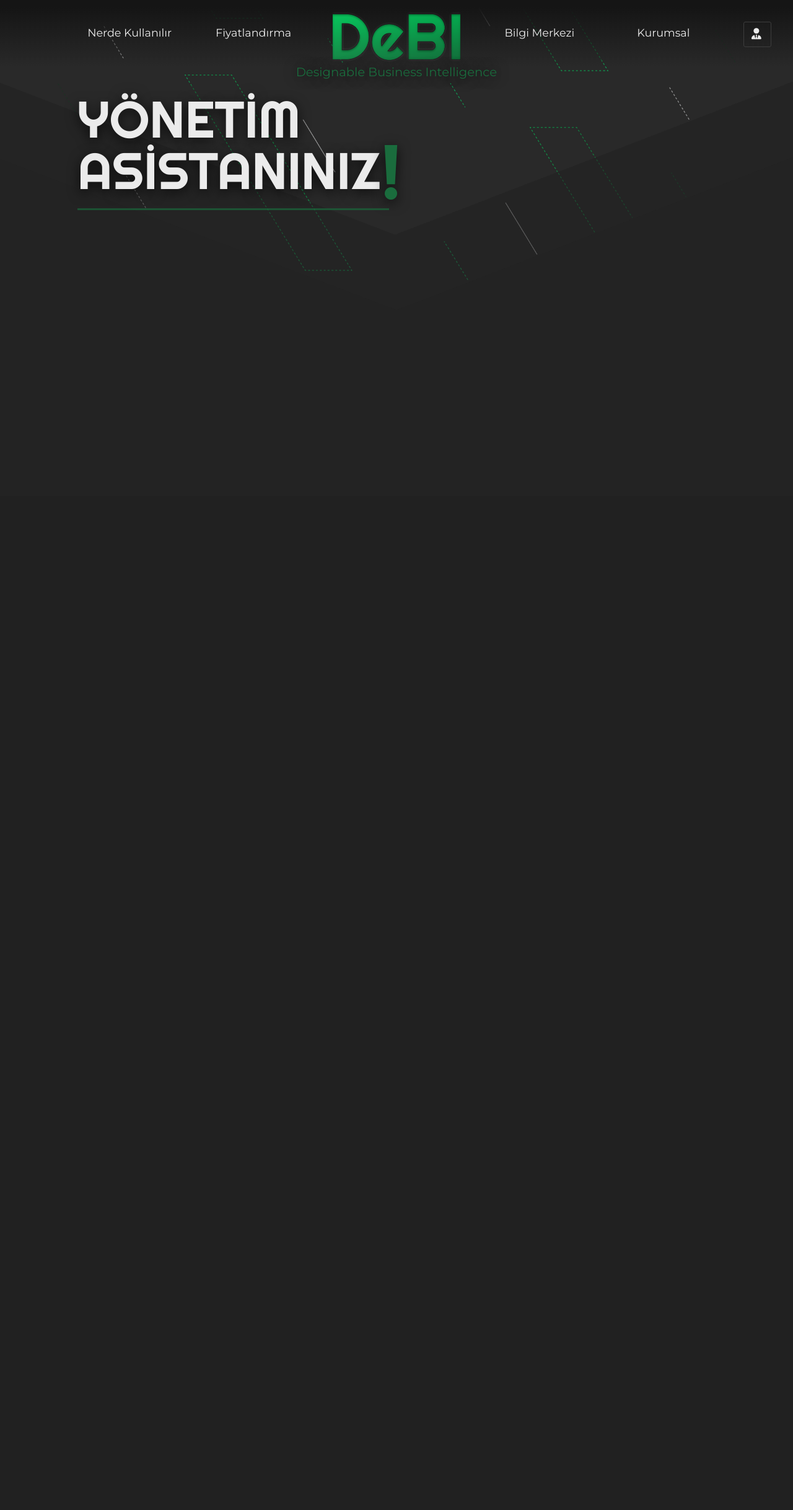
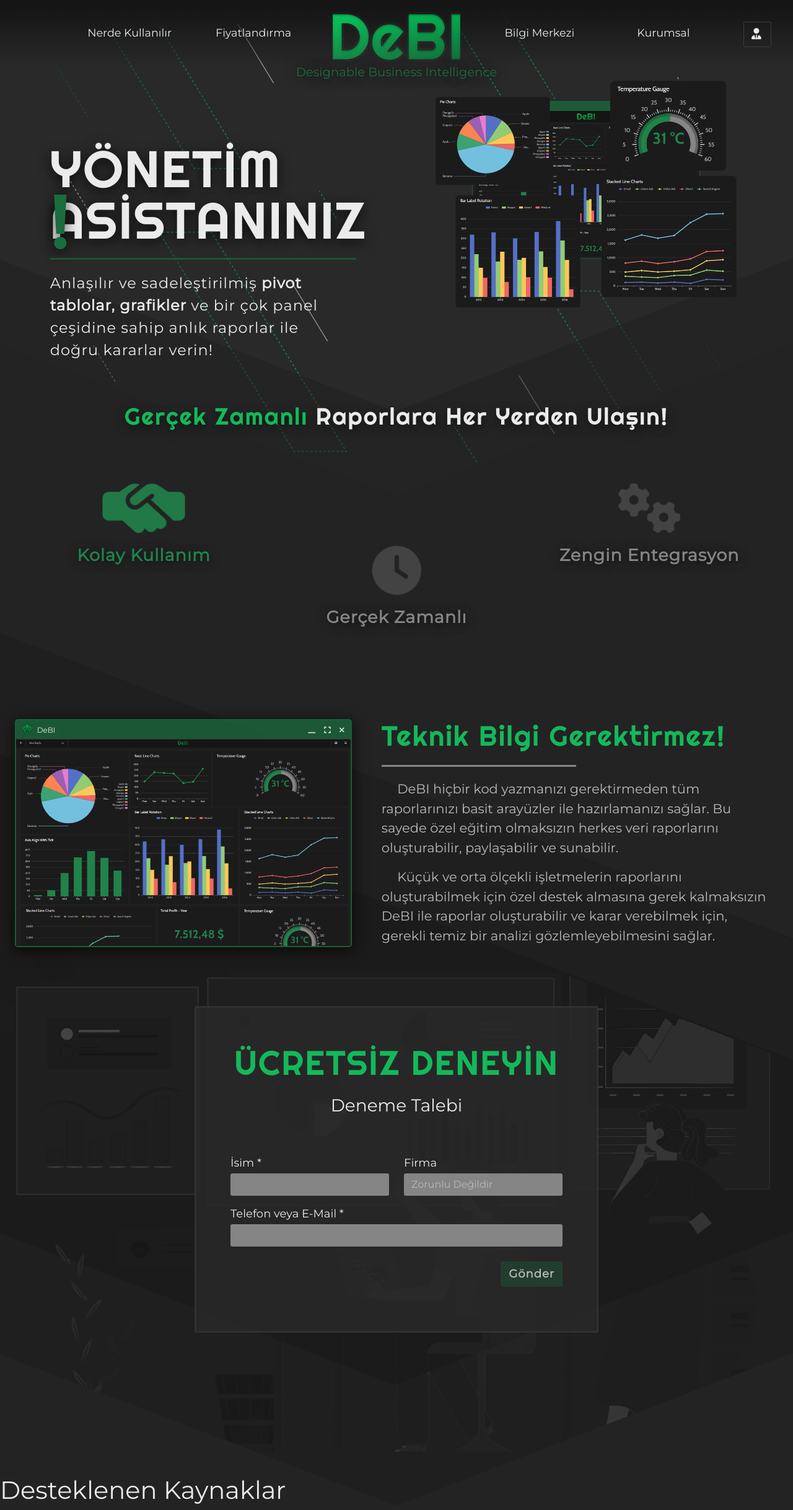
Before and after one commit to Akatron-Network/Wordpress-Debi-Theme, a PHP site: page / in a window 1280 px wide. Shown: the whole page at 62% size. Before the commit the page ends 452 px from the top, so only its background shows below. Run offline with PHP 8.4, Linux system fonts and the light colour scheme.

Commit message:
design update

```diff
--- /dev/null
+++ b/design/index-assets/errors.txt
@@ -0,0 +1 @@
+[2022-10-28 21:26:32] layer "info@akatron.net debi@akatron.net": Unsupported extension: net
--- /dev/null
+++ b/html/css/features.css
@@ -0,0 +1,84 @@
+
+.features-outer {
+  padding: 40px;
+  margin-top: -60px;
+}
+
+.feature-col {
+  text-align: center;
+}
+
+.feature-col h2 {
+  font-size: 27px;
+  margin-top: 20px;
+  text-shadow: 0px 2px 15px rgba(0, 0, 0, 0.6);
+  font-weight: bold;
+  letter-spacing: 1px;
+  color: var(--sea_green);
+}
+
+.feature-col img {
+  height: 80px;
+}
+
+.feature-mid-col {
+  padding-top: 100px;
+}
+
+.feature-passive img {
+  filter: grayscale(100%);
+  opacity: 0.5;
+}
+
+.feature-passive h2 {
+  color: var(--graysix);
+}
+
+
+/* ------------------- */
+
+
+.feature-details-outer {
+  background-image: url('../img/backgrounds/feature-bg.png');
+  background-size: cover;
+  background-position: center top;
+  position: relative;
+  padding-top: 180px;
+  margin-top: -80px;
+}
+
+.feature-element-window {
+  position: relative;
+  padding: 20px;
+  height: 100%;
+}
+
+/* .feature-element-text {
+  padding: 20px 0;
+} */
+
+.feature-element-text h3 {
+  font-size: 45px;
+  font-family: "Righteous";
+  letter-spacing: 2px;
+  color: var(--green_pantone);
+}
+
+.feature-element-text .divider {
+  height: 3px;
+  width: 50%;
+  background-color: var(--graysix);
+  margin-top: 20px;
+  margin-bottom: 20px;
+}
+
+.feature-element-text p {
+  font-size: 21px;
+  color: var(--cultured);
+}
+
+.feature-element-text p .spacing {
+  width: 20px;
+  height: 1px;
+  display: inline-block;
+}
--- /dev/null
+++ b/html/css/free-trial.css
@@ -0,0 +1,64 @@
+
+
+.free-trial-outer {
+  padding: 30px 0;
+  margin-top: 30px;
+}
+
+
+.free-trial-card {
+  padding: 55px;
+  background-color: var(--jet_shadow);
+  border-radius: 3px;
+  border: solid 3px var(--hr_gray)
+}
+
+.free-trial-card h1 {
+  text-align: center;
+  font-family: "Righteous";
+  font-size: 55px;
+  letter-spacing: 2px;
+  color: var(--green_pantone);
+}
+
+.free-trial-card h2 {
+  text-align: center;
+  font-size: 28px;
+  margin-top: 20px;
+}
+
+.free-trial-form {
+  margin-top: 30px;
+}
+
+.free-trial-form .form-label {
+  font-size: 18px;
+  margin-bottom: 3px;
+}
+
+.free-trial-form .form-control {
+  background-color: var(--graysix);
+  border-width: 0;
+  border-radius: 3px;
+  color: var(--black_light);
+}
+
+.free-trial-form .form-control::placeholder {
+  color: var(--cultured);
+}
+
+.free-trial-form .btn {
+  background-color: var(--cadmium_green_tra);
+  border-radius: 3px;
+  font-size: 18px;
+  color: var(--cultured);
+  font-weight: bold;
+  letter-spacing: 1px;
+  transition: .2s;
+}
+
+.free-trial-form .btn:hover {
+  background-color: var(--cadmium_green_dark);
+  color: var(--platinium);
+  letter-spacing: 2px;
+}
--- a/html/css/main.css
+++ b/html/css/main.css
@@ -1,44 +1,43 @@
 :root {
   /* -- Main Greens */
-    --green_pantone: #14B85B;
-    --sea_green: #20834B;
-    --cadmium_green: #1A6C3D;
+  --green_pantone: #14b85b;
+  --sea_green: #20834b;
+  --cadmium_green: #1a6c3d;
   --shadow_green: #1a6c3d66;
   --cadmium_green_tra: #1a6c3e54;
   --cadmium_green_window: #1a6c3ec1;
   --cadmium_green_dark: #185331;
 
   /* -- Dark Colors */
-    --modal_back: #0C0C0CBF;
+  --modal_back: #0c0c0cbf;
   --black_light: #151515;
   --side_black: #181818;
-    --middle_black: #1B1B1B;
-    --earie_black: #1F1F1F;
+  --middle_black: #1b1b1b;
+  --earie_black: #1f1f1f;
   --darkest_jet: #202020;
   --darker_jet: #232323;
   --jet_shadow: #292929d4;
   --jet: #292929;
-    --jet_mid: #2E2E2E;
+  --jet_mid: #2e2e2e;
   --jet_glass: #2e2e2e6b;
   --jet_light: #333333;
   --hr_gray: #4950573d;
-    --onyx: #3D3D3D;
+  --onyx: #3d3d3d;
   --onyx_middle: #606060;
   --onyx_light: #767676;
 
   /* -- Light Colors */
   --graysix: #858585;
-    --grayXgray: #B9B9B9;
+  --grayXgray: #b9b9b9;
   --cultured: #b9b9b9;
-    --platinium: #EBEBEB;
+  --platinium: #ebebeb;
 
   /* -- Other Colors */
-    --danger: #631E24;
-    --danger_light: #861E27;
+  --danger: #631e24;
+  --danger_light: #861e27;
   --like_trans: #1b151545;
   --none_opacity: #0000009e;
 }
-
 
 body {
   background-color: var(--darker_jet);
@@ -47,40 +46,3 @@
   color: var(--platinium);
   overflow-x: hidden;
 }
-
-
-.stage-outer {
-    padding: 20px;
-    padding-top: 100px;
-    min-height: 500px;
-    background-image: url('../img/backgrounds/stage-bg.png');
-    background-size: cover;
-    background-position: center bottom;
-    position: relative;
-}
-
-.stage-text {
-    padding-top: 50px;
-}
-
-.stage-text .heading {
-    font-size: 83px;
-    font-family: "Righteous";
-    text-shadow: 0px 5px 20px rgba(0, 0, 0, 0.7);
-    position: relative;
-    line-height: 83px;
-}
-
-.stage-text .heading span {
-    font-size: 120px;
-    position: absolute;
-    bottom: 0;
-    color: var(--cadmium_green);
-}
-
-.stage-text .divider {
-    height: 3px;
-    background-color: var(--cadmium_green);
-    margin-top: 20px;
-    opacity: 0.65;
-}
--- /dev/null
+++ b/html/css/stage.css
@@ -0,0 +1,73 @@
+
+
+.stage-outer {
+  padding: 20px;
+  padding-top: 100px;
+  min-height: 500px;
+  background-image: url('../img/backgrounds/stage-bg.png');
+  background-size: cover;
+  background-position: center bottom;
+  position: relative;
+}
+
+.stage-text {
+  padding-top: 130px;
+  padding-left: 20px;
+}
+
+.stage-text .heading {
+  font-size: 83px;
+  font-family: "Righteous";
+  text-shadow: 0px 5px 20px rgba(0, 0, 0, 0.7);
+  position: relative;
+  line-height: 83px;
+  letter-spacing: 2px;
+}
+
+.stage-text .heading span {
+  font-size: 120px;
+  position: absolute;
+  bottom: 0;
+  color: var(--cadmium_green);
+}
+
+.stage-text .divider {
+  height: 3px;
+  background-color: var(--cadmium_green);
+  margin-top: 20px;
+  margin-bottom: 20px;
+  opacity: 0.65;
+}
+
+.stage-text .details {
+  font-size: 24px;
+  letter-spacing: 1px;
+  padding-right: 20px;
+}
+
+.stage-anim {
+  padding: 30px;
+  text-align: right;
+}
+
+.stage-anim img {
+  width: 85%;
+}
+
+
+.stage-feature-outer {
+  text-align: center;
+  padding-top: 60px;
+  padding-bottom: 80px;
+}
+
+.stage-feature {
+  font-size: 38px;
+  font-family: "Righteous";
+  letter-spacing: 2px;
+  text-shadow: 0px 5px 15px rgba(0, 0, 0, 0.5);
+}
+
+.stage-feature span {
+  color: var(--green_pantone);
+}
--- /dev/null
+++ b/html/css/window.css
@@ -0,0 +1,61 @@
+
+
+
+.window {
+  width: 100%;
+  background-color: var(--cadmium_green_window);
+  border-radius: 5px;
+  border: solid 2px var(--cadmium_green_tra);
+  position: absolute;
+  cursor: default;
+  box-shadow: 1px 5px 20px 4px rgb(0 0 0 / 50%);
+  z-index: 2;
+}
+
+
+.window-headbar {
+  display: flex;
+  padding: 3px 5px;
+  cursor: grab;
+  text-align: left;
+}
+
+.window-headbar:active {
+  cursor: grabbing;
+}
+
+.window-headbar .head-text {
+  display: inline-block;
+  width: calc(100% - 100px);
+  padding: 0 5px;
+}
+.window-headbar .head-text h2 {
+  font-size: 12px;
+  margin: 2px 0;
+  display: inline-block;
+}
+.window-headbar .head-text img {
+  height: 16px;
+  display: inline-block;
+  margin: 0;
+  margin-right: 3px;
+  margin-top: -5px;
+}
+
+.window-headbar .head-icons {
+  text-align: right;
+  display: inline-block;
+  width: 100px;
+}
+.window-headbar .head-icons i {
+  padding: 2px 5px;
+  font-size: 12px;
+}
+
+
+@media screen and (max-width: 990px) {
+  .window {
+    width: 90%;
+    left: 5%;
+  }
+}
--- a/html/index.html
+++ b/html/index.html
@@ -6,29 +6,16 @@
     <meta name="viewport" content="width=device-width, initial-scale=1.0" />
     <title>DeBI</title>
     <link rel="icon" type="image/x-icon" href="img/ico.ico" />
-    <link
-      rel="stylesheet"
-      href="https://cdn.jsdelivr.net/npm/bootstrap@5.2.2/dist/css/bootstrap.min.css"
-      integrity="sha384-Zenh87qX5JnK2Jl0vWa8Ck2rdkQ2Bzep5IDxbcnCeuOxjzrPF/et3URy9Bv1WTRi"
-      crossorigin="anonymous"
-    />
-    <link
-      rel="stylesheet"
-      href="https://cdnjs.cloudflare.com/ajax/libs/font-awesome/6.2.0/css/all.min.css"
-      integrity="sha512-xh6O/CkQoPOWDdYTDqeRdPCVd1SpvCA9XXcUnZS2FmJNp1coAFzvtCN9BmamE+4aHK8yyUHUSCcJHgXloTyT2A=="
-      crossorigin="anonymous"
-      referrerpolicy="no-referrer"
-    />
-    <link
-      rel="stylesheet"
-      href="https://fonts.googleapis.com/css?family=Montserrat"
-    />
-    <link
-      rel="stylesheet"
-      href="https://fonts.googleapis.com/css?family=Righteous"
-    />
+    <link rel="stylesheet" href="https://cdn.jsdelivr.net/npm/bootstrap@5.2.2/dist/css/bootstrap.min.css" integrity="sha384-Zenh87qX5JnK2Jl0vWa8Ck2rdkQ2Bzep5IDxbcnCeuOxjzrPF/et3URy9Bv1WTRi" crossorigin="anonymous" />
+    <link rel="stylesheet" href="https://cdnjs.cloudflare.com/ajax/libs/font-awesome/6.2.0/css/all.min.css" integrity="sha512-xh6O/CkQoPOWDdYTDqeRdPCVd1SpvCA9XXcUnZS2FmJNp1coAFzvtCN9BmamE+4aHK8yyUHUSCcJHgXloTyT2A==" crossorigin="anonymous" referrerpolicy="no-referrer" />
+    <link rel="stylesheet" href="https://fonts.googleapis.com/css?family=Montserrat" />
+    <link rel="stylesheet" href="https://fonts.googleapis.com/css?family=Righteous" />
     <link rel="stylesheet" href="css/main.css" />
     <link rel="stylesheet" href="css/navbar.css" />
+    <link rel="stylesheet" href="css/stage.css" />
+    <link rel="stylesheet" href="css/features.css" />
+    <link rel="stylesheet" href="css/free-trial.css" />
+    <link rel="stylesheet" href="css/window.css" />
   </head>
   <body>
 
@@ -176,23 +163,154 @@
     </nav>
     <!-- -- -->
 
+    <!-- -- STAGE -- -->
+    <div class="stage-outer">
 
-    <div class="stage-outer">
+      <!--* STAGE TOP SHOW -->
       <div class="row justify-content-center">
         <div class="col-xl-5 stage-text">
-          <div class="heading">
-            YÖNETİM<br>ASİSTANINIZ<span>!</span>
+          <div class="heading">YÖNETİM<br />ASİSTANINIZ<span>!</span></div>
+          <div class="divider"></div>
+          <div class="details">
+            Anlaşılır ve sadeleştirilmiş <b>pivot tablolar, grafikler</b> ve bir
+            çok panel çeşidine sahip anlık raporlar ile doğru kararlar verin!
           </div>
-          <div class="divider"></div>
         </div>
-        <div class="col-xl-5">
+        <div class="col-xl-6 stage-anim">
+          <img src="img/stage-screen-anim.png" alt="" />
+        </div>
+      </div>
 
+      <!--* STAGE BOTTOM HEADINGS -->
+      <div class="stage-feature-outer">
+        <div class="stage-feature">
+          <span>Gerçek Zamanlı</span> Raporlara Her Yerden Ulaşın!
+        </div>
+      </div>
+
+    </div>
+
+    <!-- -- FEATURES -->
+    <div class="features-outer">
+      <div class="row justify-content-around">
+        <div class="col-xl-4 feature-col">
+          <img src="img/Icon_easy-to-use.png" alt="">
+          <h2>Kolay Kullanım</h2>
+        </div>
+        <div class="col-xl-4 feature-col feature-mid-col feature-passive">
+          <img src="img/Icon_real-time.png" alt="">
+          <h2>Gerçek Zamanlı</h2>
+        </div>
+        <div class="col-xl-4 feature-col feature-passive">
+          <img src="img/Icon_integrations.png" alt="">
+          <h2>Zengin Entegrasyon</h2>
         </div>
       </div>
     </div>
 
+    <!-- -- FETAURE DETAILS -- -->
+    <div class="feature-details-outer">
 
+      <div class="feature-details">
 
+        <div class="feature-details-element">
+          <div class="row justify-content-evenly">
+            <div class="col-xxl-5 col-xl-5 feature-element-window">
+
+              <div class="window" id="win" style="left: 0; top: 0;">
+                <div class="window-headbar" id="winheader">
+                  <div class="head-text">
+                    <img src="img/akt-icon.png" alt="">
+                    <h2>DeBI</h2>
+                  </div>
+                  <div class="head-icons">
+                    <i class="fa-solid fa-window-minimize"></i>
+                    <i class="fa-solid fa-expand"></i>
+                    <i class="fa-solid fa-xmark"></i>
+                  </div>
+                </div>
+                <div class="window-context">
+                  <img src="img/debi-screen-2.png" alt="" style="width: 100%">
+                </div>
+              </div>
+
+            </div>
+            <div class="col-xxl-5 col-xl-6 feature-element-text">
+              <h3>Teknik Bilgi Gerektirmez!</h3>
+              <div class="divider"></div>
+              <p>
+                <span class="spacing"></span> DeBI hiçbir kod yazmanızı gerektirmeden tüm
+                raporlarınızı basit arayüzler ile hazırlamanızı sağlar.
+                Bu sayede özel eğitim olmaksızın herkes veri raporlarını
+                oluşturabilir, paylaşabilir ve sunabilir.
+              </p>
+              <p>
+                <span class="spacing"></span> Küçük ve orta ölçekli işletmelerin raporlarını oluşturabilmek
+                için özel destek almasına gerek kalmaksızın DeBI ile raporlar
+                oluşturabilir ve karar verebilmek için, gerekli temiz bir analizi
+                gözlemleyebilmesini sağlar.
+            </p>
+            </div>
+          </div>
+        </div>
+
+      </div>
+
+      <div class="free-trial-outer">
+        <div class="row justify-content-center">
+          <div class="col-xxl-5 col-lg-6 col-md-12 free-trial-card">
+            <h1>ÜCRETSİZ DENEYİN</h1>
+            <h2>Deneme Talebi</h2>
+            <br>
+            <form action="" class="free-trial-form mb-3">
+              <div class="row">
+                <div class="col-lg-6">
+                  <div class="mb-3">
+                    <label for="exampleFormControlInput1" class="form-label">İsim *</label>
+                    <input type="email" class="form-control" id="exampleFormControlInput1">
+                  </div>
+                </div>
+                <div class="col-lg-6">
+                  <div class="mb-3">
+                    <label for="exampleFormControlInput1" class="form-label">Firma</label>
+                    <input type="email" class="form-control" id="exampleFormControlInput1" placeholder="Zorunlu Değildir">
+                  </div>
+                </div>
+                <div class="col-lg-12">
+                  <div class="mb-3">
+                    <label for="exampleFormControlInput1" class="form-label">Telefon veya E-Mail *</label>
+                    <input type="email" class="form-control" id="exampleFormControlInput1">
+                  </div>
+                </div>
+                <div class="col-lg-12 mt-2" style="text-align: right">
+                  <button type="submit" class="btn">Gönder</button>
+                </div>
+              </div>
+            </form>
+          </div>
+        </div>
+      </div>
+
+      <div style="height: 200px"></div>
+
+      <div class="supported-platforms-outer">
+        <div class="header">
+          <h1>Desteklenen Kaynaklar</h1>
+        </div>
+      </div>
+
+    </div>
+
+    <script src="https://cdn.jsdelivr.net/npm/bootstrap@5.2.2/dist/js/bootstrap.min.js" integrity="sha384-IDwe1+LCz02ROU9k972gdyvl+AESN10+x7tBKgc9I5HFtuNz0wWnPclzo6p9vxnk" crossorigin="anonymous"></script>
+    <script src="https://cdn.jsdelivr.net/npm/bootstrap@5.2.2/dist/js/bootstrap.bundle.min.js" integrity="sha384-OERcA2EqjJCMA+/3y+gxIOqMEjwtxJY7qPCqsdltbNJuaOe923+mo//f6V8Qbsw3" crossorigin="anonymous"></script>
+    <script src="https://code.jquery.com/jquery-3.6.1.min.js"></script>
     <script src="js/navbar.js"></script>
+    <script src="js/window.js"></script>
+    <script>
+
+      window.onload = function () {
+        dragElement(document.getElementById("win"));
+      }
+    </script>
   </body>
 </html>
```
Also changed, not shown: html/js/window.js (added, +100 -0 lines), design/stage-screen-anim.png (added), html/img/Icon_easy-to-use.png (added), html/img/Icon_integrations.png (added), html/img/Icon_real-time.png (added), html/img/backgrounds/feature-bg.png (added), html/img/stage-screen-anim.png (added). Lines whose indentation alone changed are shown as unchanged.
